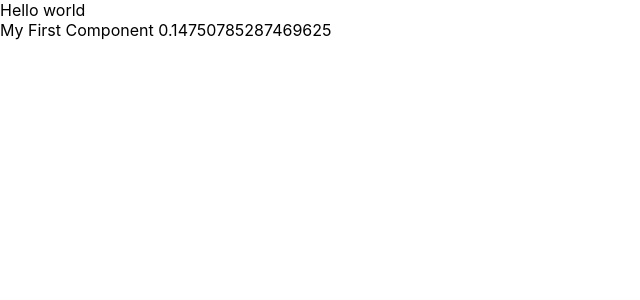
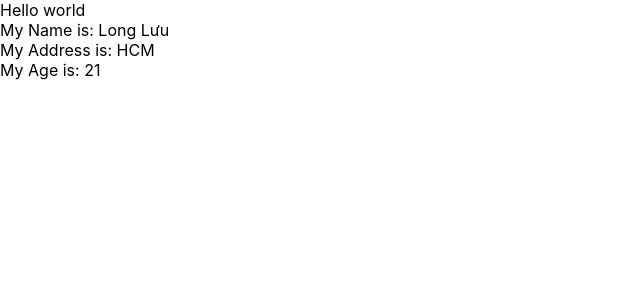
Before and after one commit to LongLuu33931/demo, a React (Create React App) app: page / in a window 1280 px wide. Shown: the top 300 px of the page, without its empty margins (0-640 px from the left). Built offline with nearby package versions, Linux system fonts and the light colour scheme.

Commit message:
my state

```diff
--- a/src/App.js
+++ b/src/App.js
@@ -3,27 +3,36 @@ import "./App.css";
 import { useDispatch, useSelector } from "react-redux";
 import { increaseCounter, decreaseCounter } from "./redux/action/counterAction";
 import MyComponent from "./components/MyComponents";
-const App = () => {
-  const count = useSelector((state) => state.counter.count);
-  const dispatch = useDispatch();
+import React from "react";
 
+class App extends React.Component {
+  render() {
     return (
       <>
         <div>Hello world</div>
         <MyComponent></MyComponent>
       </>
-    // <div className="App">
-    //   <header className="App-header">
-    //     <img src={logo} className="App-logo" alt="logo" />
-    //     <p>
-    //       Edit <code>src/App.js</code> and save to reload.
-    //     </p>
-    //     <div>Count = {count}</div>
-    //     <button onClick={() => dispatch(increaseCounter())}>Increase</button>
-    //     <button onClick={() => dispatch(decreaseCounter())}>Decrease</button>
-    //   </header>
-    // </div>
     );
-};
+  }
+}
+
+// const App = () => {
+//   const count = useSelector((state) => state.counter.count);
+//   const dispatch = useDispatch();
+
+//   return (
+//     // <div className="App">
+//     //   <header className="App-header">
+//     //     <img src={logo} className="App-logo" alt="logo" />
+//     //     <p>
+//     //       Edit <code>src/App.js</code> and save to reload.
+//     //     </p>
+//     //     <div>Count = {count}</div>
+//     //     <button onClick={() => dispatch(increaseCounter())}>Increase</button>
+//     //     <button onClick={() => dispatch(decreaseCounter())}>Decrease</button>
+//     //   </header>
+//     // </div>
+//   );
+// };
 
 export default App;
--- a/src/components/MyComponents.js
+++ b/src/components/MyComponents.js
@@ -1,8 +1,19 @@
 import React from "react";
 
 class MyComponent extends React.Component {
+  state = {
+    name: "Long Lưu",
+    address: "HCM",
+    age: 21,
+  };
   render() {
-    return <div>My First Component {Math.random()}</div>;
+    return (
+      <div>
+        <div>My Name is: {this.state.name}</div>
+        <div>My Address is: {this.state.address}</div>
+        <div>My Age is: {this.state.age}</div>
+      </div>
+    );
   }
 }
 
```
Lines whose indentation alone changed are shown as unchanged.
